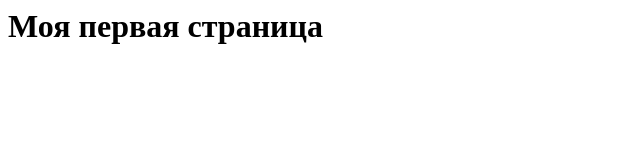
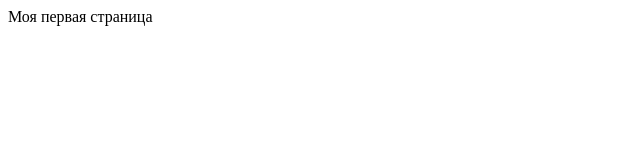
Before and after one commit to master-say/gdf, a plain HTML site: page index.html in a window 1280 px wide. Shown: the whole page, without its empty margins (0-640 px from the left). Drawn offline with Linux system fonts and the light colour scheme.

Commit message:
Update index.html

```diff
--- a/index.html
+++ b/index.html
@@ -3,6 +3,6 @@
 <title>Моя первая страница</title>
 </head>
 <body>
-<h1>Моя первая страница</h1>
+Моя первая страница
 </body>
 </html>
```
